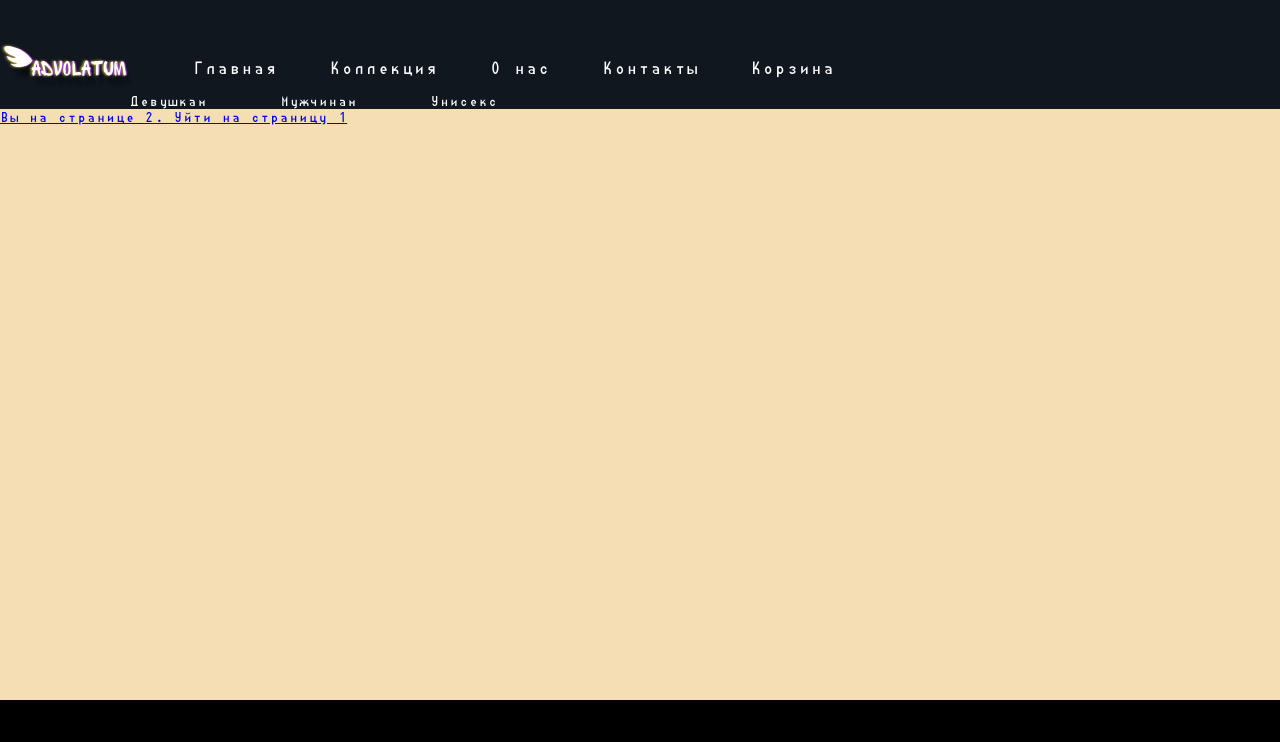
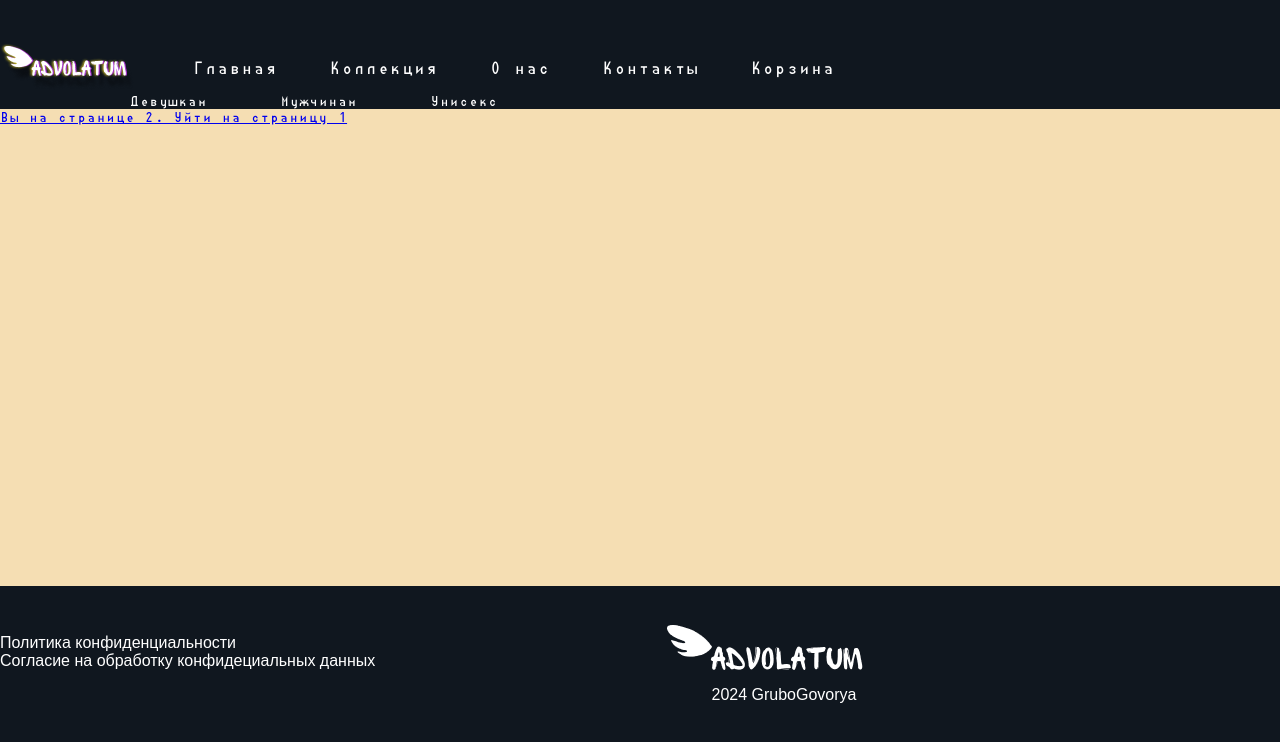
Before and after one commit to bogush01/bogush.github.io, a React (Create React App) app: page /page2 in a window 1280 px wide. Shown: the top 742 px of the page. Built offline with nearby package versions, Linux system fonts and the light colour scheme.

Commit message:
complete footer

```diff
--- a/src/components/Footer/index.css
+++ b/src/components/Footer/index.css
@@ -1,4 +1,37 @@
 .footer {
-  height: 100px;
-  background-color: black;
+  width: 1568px;
+  margin: 0 auto;
+  padding: 39px 0 80px;
+  display: flex;
+  flex-wrap: wrap;
+  font-family: "arial";
+  align-items: end;
+  justify-content: space-between;
 }
+
+.footer__policy {
+  margin: 0;
+  padding: 0;
+  list-style: none;
+}
+
+.footer__policy-link {
+  color: #fff;
+  text-decoration: none;
+  transition: color 0.5s linear;
+}
+
+.footer__policy-link:hover {
+  color: #d1c12b;
+}
+
+.footer__copyright {
+  width: 100%;
+  text-align: center;
+}
+
+.footer__logo {
+  margin-right: auto;
+  margin-left: 292px;
+  margin: 0 auto 0 292px;
+}
--- a/src/components/Footer/index.jsx
+++ b/src/components/Footer/index.jsx
@@ -2,10 +2,32 @@ import { Link } from "react-router-dom";
 
 import Socials from "../Socials";
 
+import logoFooter from "../../img/logo_footer.png";
+
 import "./index.css";
 
 const Footer = () => {
-  return <footer className="footer"></footer>;
+  return (
+    <footer className="footer">
+      <ul className="footer__policy">
+        <li>
+          <Link className="footer__policy-link" to="/">
+            Политика конфиденциальности
+          </Link>
+        </li>
+        <li>
+          <Link className="footer__policy-link" to="/">
+            Согласие на обработку конфидециальных данных
+          </Link>
+        </li>
+      </ul>
+      <img className="footer__logo" src={logoFooter} alt="" />
+      <div>
+        <Socials />
+      </div>
+      <p className="footer__copyright">2024 GruboGovorya</p>
+    </footer>
+  );
 };
 
 export default Footer;
```
Also changed, not shown: src/img/logo_footer.png (added).
